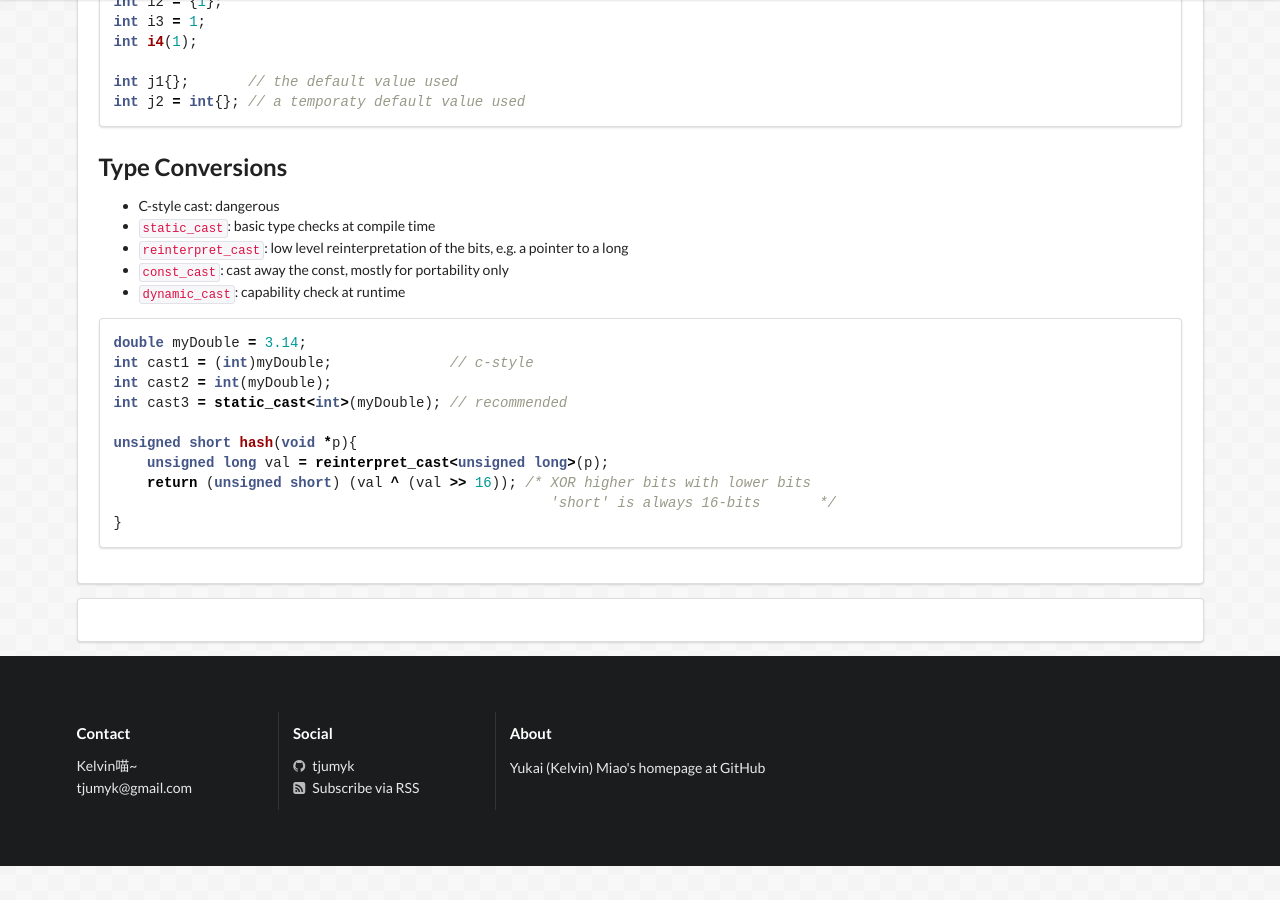
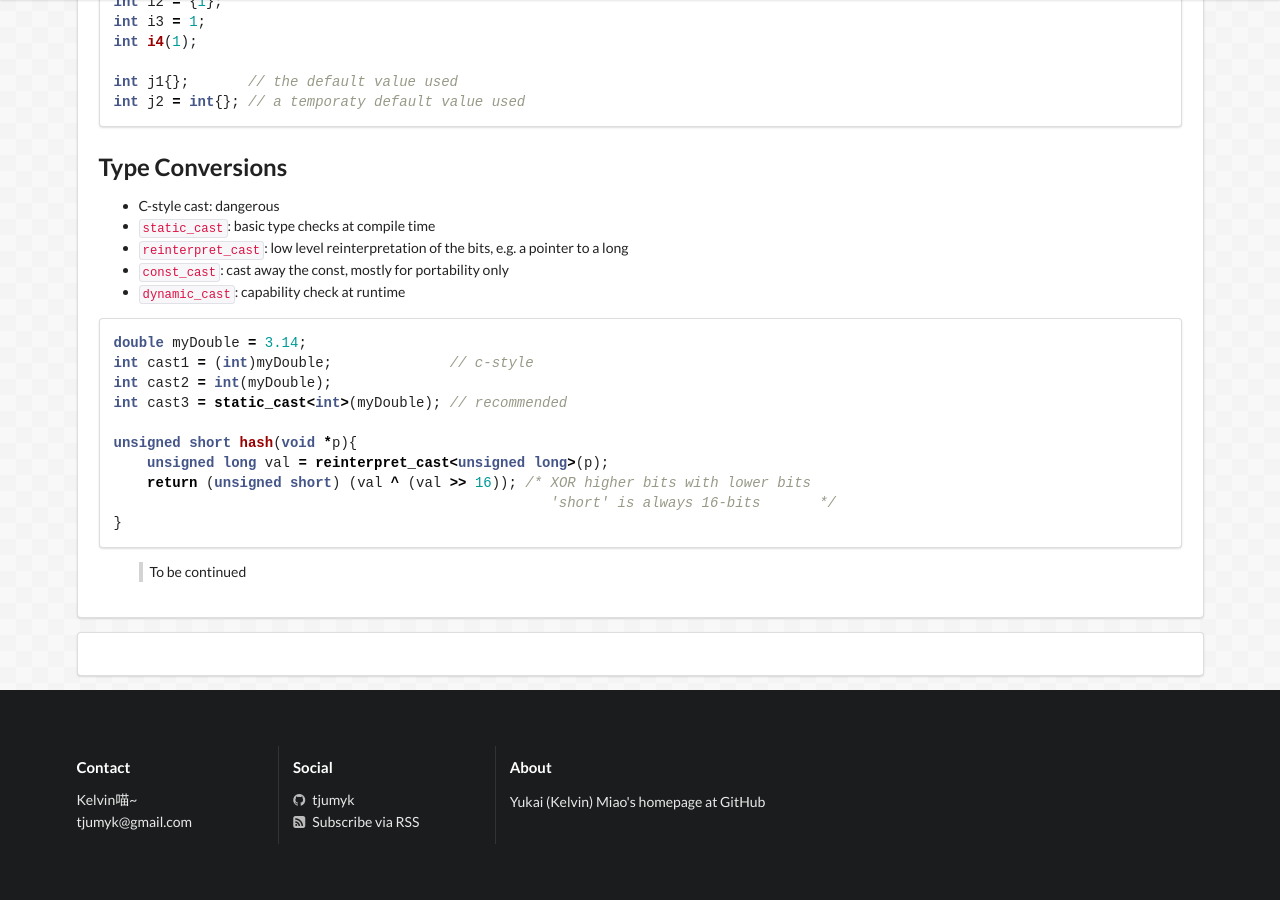
Before and after one commit to tjumyk/tjumyk.github.io, a Jekyll site: the page built from _posts/2017-10-11-cxx-review.md, in a window 1280 px wide and 900 px high, scrolled down 7189 px. Built offline with Jekyll 4.4.1, drawn with Linux system fonts in a browser that asks for light colours; comment, search, counter and statistics services are not loaded; before the commit the page ends 8055 px from its top, so only the background shows below that.

Commit message:
check if github page still fails to build

````diff
--- a/_posts/2017-10-11-cxx-review.md
+++ b/_posts/2017-10-11-cxx-review.md
@@ -389,3 +389,5 @@ unsigned short hash(void *p){
                                                     'short' is always 16-bits       */
 }
 ```
+
+> To be continued
````
